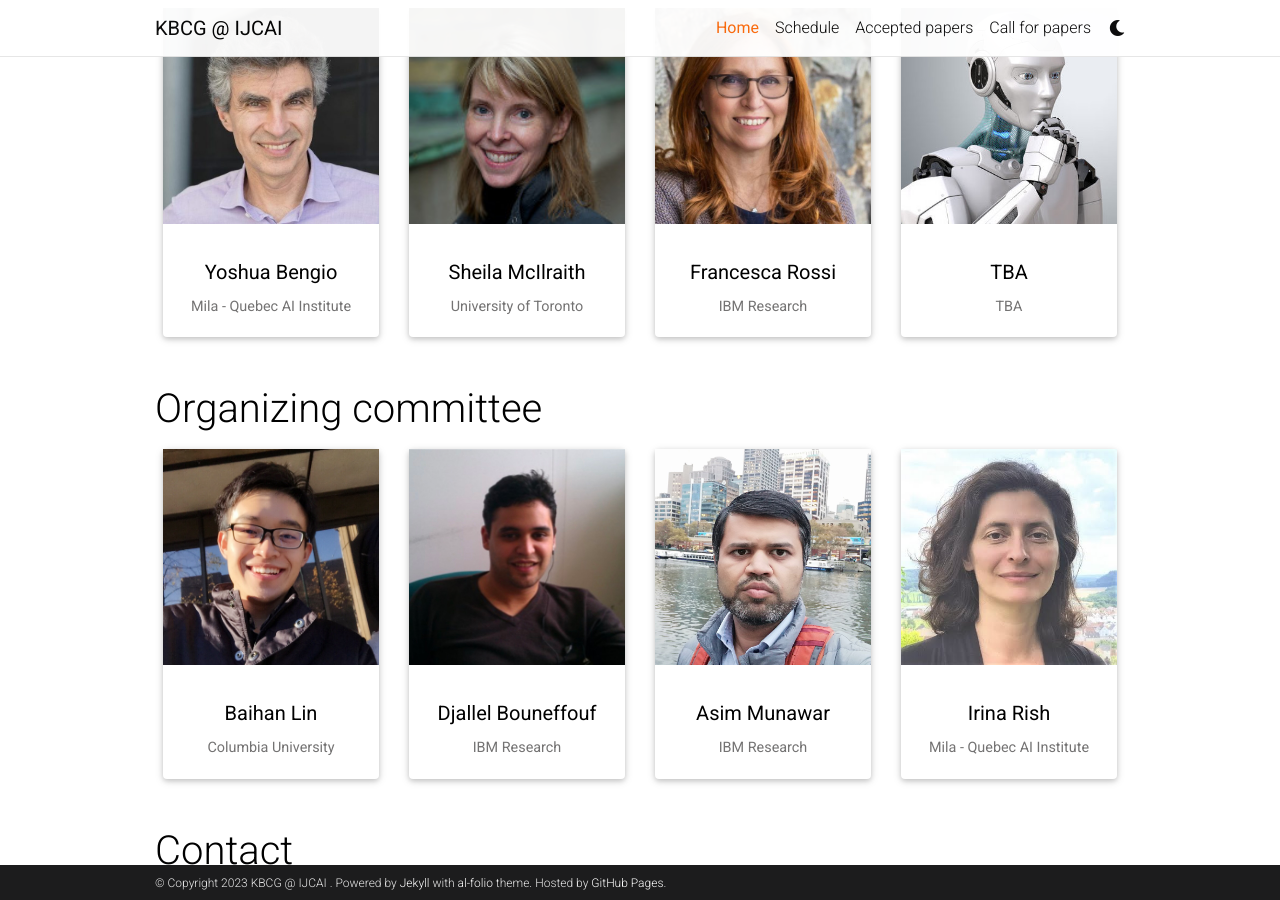
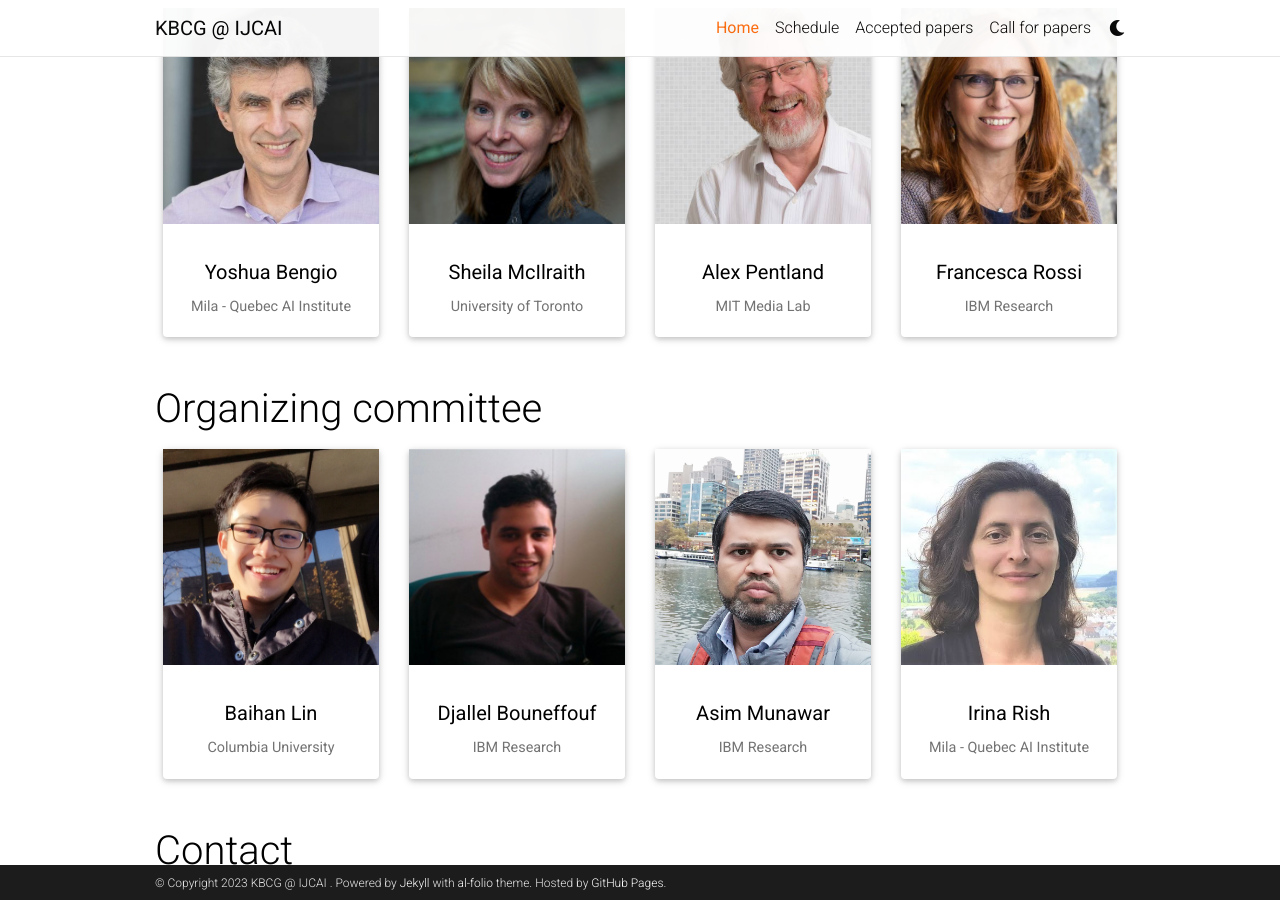
Before and after one commit to KnowledgeAI/KnowledgeAI.github.io, a Jekyll site: the page built from _pages/home.md, in a window 1280 px wide and 900 px high, scrolled down 1801 px. Built offline with Jekyll 4.4.1, drawn with Linux system fonts in a browser that asks for light colours; full-size pictures stand in for the smaller copies a plugin makes; comment, search, counter and statistics services are not loaded; a style sheet for code colours, icons or effects is not loaded.

Commit message:
[DBG] update speakers

```diff
--- a/_pages/home.md
+++ b/_pages/home.md
@@ -51,10 +51,10 @@ This workshop will be held in conjunction with [IJCAI 2023](https://ijcai-23.org
           {% include people.html name="Sheila McIlraith" affiliation="University of Toronto" url="http://www.cs.toronto.edu/~sheila" img="/assets/img/people/sheila_mcilraith.jpg" %}
       </div>
       <div class="col-sm-3">
-          {% include people.html name="Francesca Rossi" affiliation="IBM Research" url="https://researcher.watson.ibm.com/researcher/view.php?person=ibm-Francesca.Rossi2" img="/assets/img/people/francesca_rossi.jpg" %}
+          {% include people.html name="Alex Pentland" affiliation="MIT Media Lab" url="https://www.media.mit.edu/people/sandy/overview/" img="/assets/img/people/alex_pentland.jpg" %}
       </div>
       <div class="col-sm-3">
-          {% include people.html name="TBA" affiliation="TBA" url="XX" img="/assets/img/people/ai.jpg" %}
+          {% include people.html name="Francesca Rossi" affiliation="IBM Research" url="https://researcher.watson.ibm.com/researcher/view.php?person=ibm-Francesca.Rossi2" img="/assets/img/people/francesca_rossi.jpg" %}
       </div>
   </div>
   <br>
```
Also changed, not shown: assets/img/people/alex_pentland.jpg (added).
